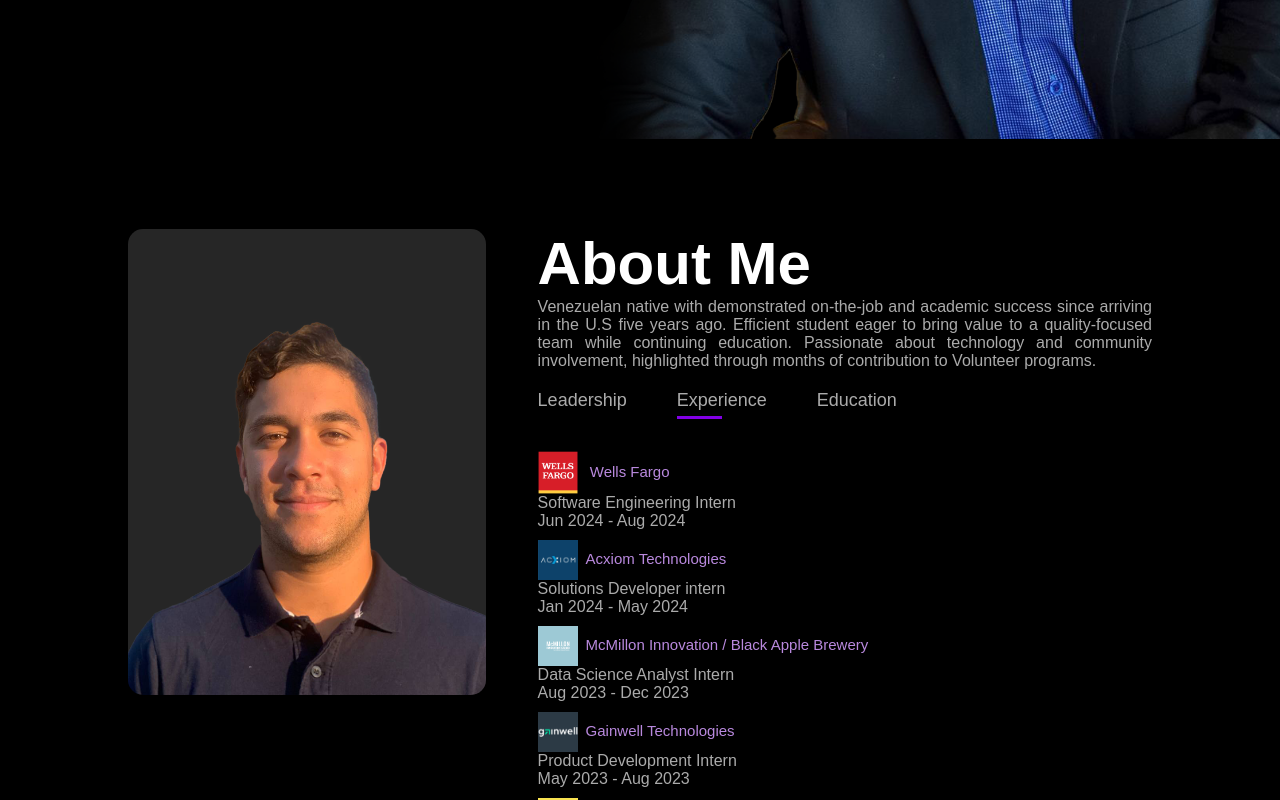
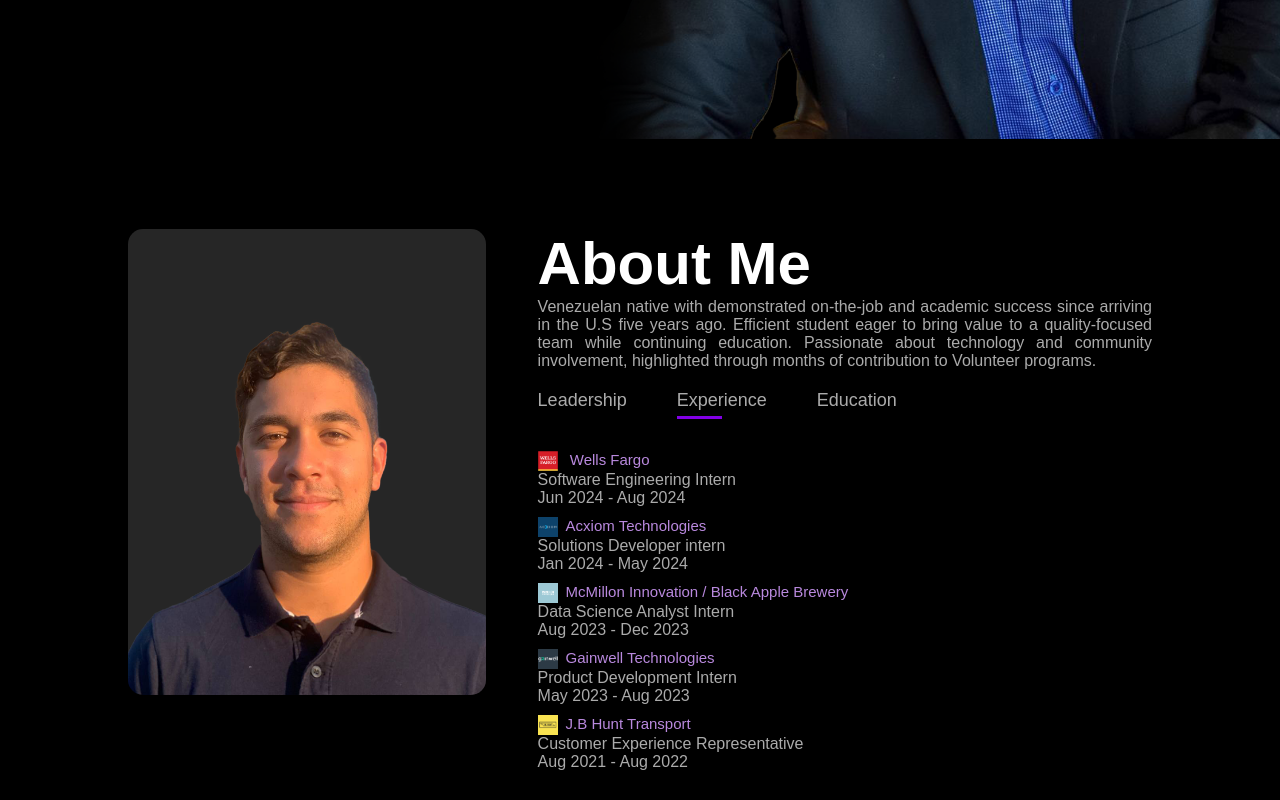
Before and after one commit to rafaelrasse/Website-Portfolio, a plain HTML site: page index.html in a window 1280 px wide. Both pictures are taken after a click on the element "Experience". Shown: the part 661-1461 px from the top of the page. Drawn offline with Linux system fonts and the light colour scheme.

Commit message:
Update style.css

```diff
--- a/style.css
+++ b/style.css
@@ -383,8 +383,10 @@
 }
 
 .company-logo {
-    width: 40px;  /* Adjust the size as needed */
-    height: auto; /* Maintain aspect ratio */
+    width: 20px;  /* Adjust the size as needed */
+    height: 20px; /* Maintain aspect ratio */
+    max-width: 20px;
+    max-height: 20px;
     vertical-align: middle; /* Align the logo with the text */
     margin-right: 8px; /* Space between the logo and text */
 }
```
